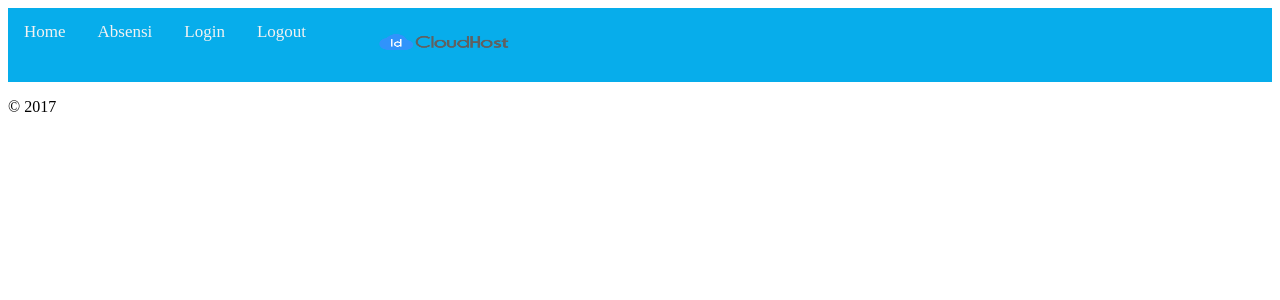
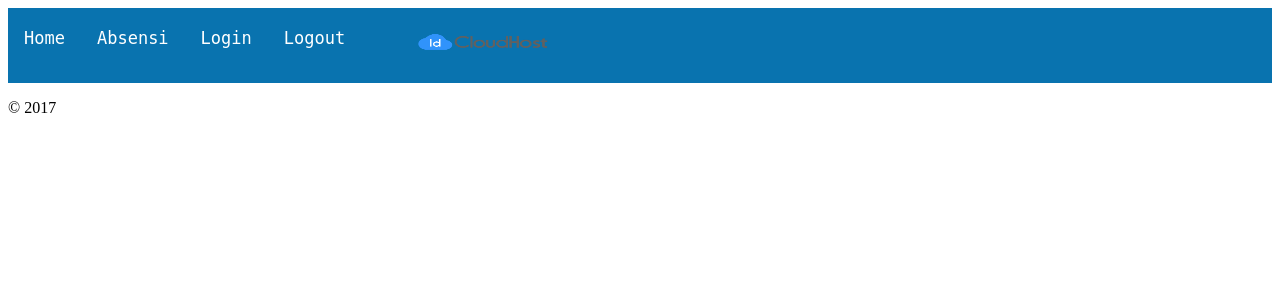
Before and after one commit to andri000me/absensi-karyawan, a PHP site: page / in a window 1280 px wide. Shown: the top 300 px of the page. Run offline with PHP 8.4, Linux system fonts and the light colour scheme.

Commit message:
update master.css

```diff
--- a/css & bootstrap/master.css
+++ b/css & bootstrap/master.css
@@ -3,22 +3,25 @@ body {margin:0;}
 
 .topnav {
   overflow: hidden;
-  background-color: #07adeb;
+  background-color: #0973af;
+  height: 75px;
+
 }
 
 .topnav a {
   float: left;
   display: block;
-  color: #f2f2f2;
+  color: #ffffff;
   text-align: center;
-  padding: 14px 16px;
+  padding: 20px 16px;
   text-decoration: none;
   font-size: 17px;
+  font-family: monospace;
 }
 
 .topnav a:hover {
-  background-color: #ddd;
-  color: black;
+  background-color: rgb(255, 255, 255);
+  color: #003275;
 }
 
 .topnav .icon {
@@ -47,4 +50,11 @@ body {margin:0;}
   }
 
 }
+.gambar {
+float: right;
+margin-right: 100px;
+margin-top: -25px;
+height: 20px;
+width: auto;
+}
 </style>
```
